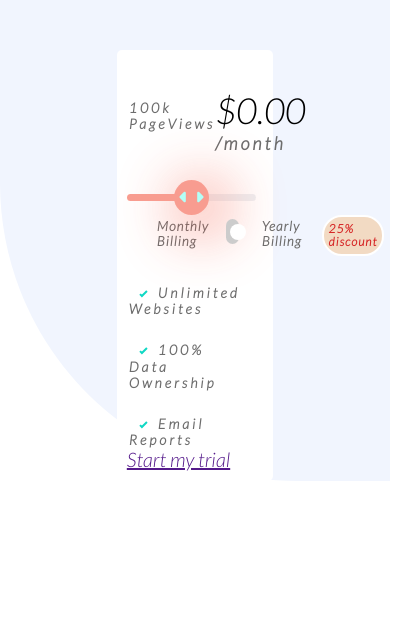
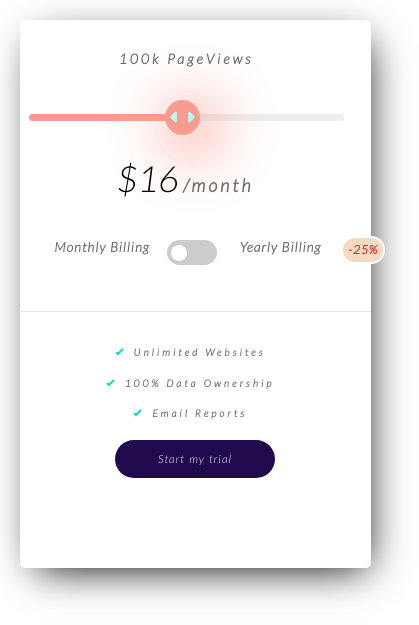
Before and after one commit to CodeMogule/Interactive-Pricing, a plain HTML site: page index.html in a window 390 px wide. Shown: the part 219-844 px from the top of the page, 419 px wide, since content can reach past the window. Drawn offline with Linux system fonts and the light colour scheme.

Commit message:
Interactive Price

```diff
--- /dev/null
+++ b/dist/CSS/responsive.css
@@ -0,0 +1,128 @@
+@media only screen and (max-width:1200px){
+    .billing{
+        padding:5px ;
+        padding-left: 40px;
+        padding-top: 40px;
+    }
+
+    .trial a{
+        padding: 10px;
+        font-size: 80%;
+    }
+
+    .small-text{
+        display:none ;
+    }
+}
+
+@media only screen and (max-width:1024px){
+    .billing{
+        width: 100vw;
+        padding: 1%;
+        padding-top: 40px;
+    }
+
+    .trial button{
+        padding: 7px;
+        font-size: 70%;
+        width: 37%;
+    }
+}
+
+@media only screen and (max-width:768px){
+    .background-body{
+      transform: translateY(-30px);
+      width: 50%;
+    }
+    .month{
+        display: block;
+       text-align: center;
+    }
+    .month small{
+        position: relative;
+        bottom: 25px;
+    }
+    .range-slider{
+        transform: translateY(-50px);
+    }
+    .price{
+        transform: translateY(75px);
+    }
+    .billing{
+        margin-top: 25px;
+        padding-left: 25px;
+    }
+    .large-text{
+        display: none;
+    }
+    .small-text{
+        display: block;
+    }
+    .promises{
+        font-size: 90%;
+    }
+}
+
+@media only screen and (max-width:425px){
+    .background-body{
+        transform: translateY(-30px);
+        width: 90%;
+        height: 65vh;
+      }
+      .trial{
+          display: block;
+          text-align: center;
+          font-size: 80%;
+          margin: 50px;
+          padding: 1em;
+      margin: 0 -0.5rem
+      }
+
+      .promises li{
+          margin: -10px;
+      }
+
+      .trial button{
+          position: relative;
+          bottom: 30px;
+         padding: 4%;
+         width: 50%;
+      }
+}
+
+@media only screen and (max-width:376px){
+html{
+    background-size: 120vh;
+}
+.billing{
+    gap: 8px;
+    font-size: 70%;
+}
+.switch{
+ height: 23px;
+ width: 48px;
+ margin-left: 6px;
+}
+.trial button{
+    width: 100%;
+}
+}
+
+@media only screen and (max-width:321px){
+
+header h1{
+    font-size:80% ;
+    padding: 4%;
+}
+
+header h5{
+    padding: 21%;
+    transform: translateY(-50px);
+}
+
+
+.billing{
+    gap: 5px;
+    font-size: 70%;
+}
+}
--- a/dist/CSS/style.css
+++ b/dist/CSS/style.css
@@ -9,6 +9,7 @@ html{
     font-size: 20px;
     font-family: 'Lato', sans-serif;
     background-image: url(../IMGS/bg-pattern.svg) ;
+    height: 20vh;
     background-repeat: no-repeat;
     background-size: cover;
     overflow: hidden;
@@ -55,6 +56,7 @@ margin: auto;
 border-radius: 5px;
 margin-top: 50px;
 padding: 2%;
+box-shadow:6px 11px 39px -11px #000000
 }
 
 
@@ -110,10 +112,11 @@ margin-right:20px ;
     height: 7px;
     outline: none;
     border-radius: 5px;
-    background:linear-gradient(90deg, #f55c47 50%, #e1e5ea 50% );
+    background:linear-gradient(90deg, rgb(245, 92, 71) 50%, rgb(225, 229, 234) 50% );
     margin-top: 30px;
     opacity: 0.6;
 }
+
 
 .slider::-webkit-slider-thumb{
     -webkit-appearance: none;
@@ -141,6 +144,7 @@ margin-right:20px ;
      gap: 20px;
     padding-left: 22%;
     padding-top: 10%;
+    margin-bottom: 40px;
  }
 
  .billing h6{
@@ -161,7 +165,9 @@ margin-right:20px ;
     font-size: 60%;
 }
 
-
+.small-text{
+    display:none ;
+}
 
 
 
@@ -222,6 +228,40 @@ margin-right:20px ;
 
 
   /* TRIAL SECTION*/
+
+  .trial{
+      display: flex;
+      justify-content: space-between;
+      margin-top: 40px;
+      border-top: 1px solid  #e1e5ea;
+      padding: 1em;
+      margin: 0 -1.4rem
+  }
+
+  .trial button{
+      transform: translateY(60px);
+      text-decoration: none;
+      color: white;
+      background-color: #21094e;
+      border-radius: 20px;
+      padding: 10px;
+      margin-bottom: 100px;
+      width: 30%;
+      text-align: center;
+      font-size: 90% ;
+      letter-spacing: 1px;
+      word-spacing: 1px;
+      transition: 0.5s;
+      border: transparent;
+      cursor: pointer;
+  }
+
+  .trial button:hover{
+    background-color: #110527;
+    color: white
+  }
+
+
 .promises{
     list-style: none;
     margin-right: 20px;
--- a/index.html
+++ b/index.html
@@ -8,6 +8,7 @@
     <link rel="stylesheet" href="./Vendors/Css/7.1 Grid.css">
     <link rel="stylesheet" href="./dist/CSS/style.css">
     <link rel="preconnect" href="https://fonts.gstatic.com">
+    <link rel="stylesheet" href="./dist/CSS/responsive.css">
 <link href="https://fonts.googleapis.com/css2?family=Lato:ital,wght@1,300&family=Montserrat:ital,wght@1,600&display=swap" rel="stylesheet">
     <title>Pricing</title>
 </head>
@@ -23,13 +24,13 @@
         <small>100k PageViews</small>
         <ul>
             <div class="price">
-            <li>$0.00</li>
+            <li class="value">$0.00</li>
             <li>/month</li>
             </div>
         </ul>
         </div>
         <div class="range-slider">
-            <input type="range" min="0" max="100" value="50" class="slider">
+            <input type="range" min="1.00" max="32" value="16.00" class="slider">
         </div>
         <div class="billing">
             <h6>Monthly Billing</h6>
@@ -39,7 +40,8 @@
               </label>
               <h6>Yearly Billing</h6>
               <div class="discount">
-              <h6>25% discount</h6>
+              <h6 class="large-text">25% discount</h6>
+              <h6 class="small-text">-25%</h6>
               </div>
         </div>
         <div class="trial">
@@ -50,7 +52,7 @@
                     <li><img src="./dist/IMGS/icon-check.svg" alt="">Email Reports</li>
                 </div>
             </ul>
-            <a href="">Start my trial</a>
+            <button href="">Start my trial</button>
         </div>
         </div>
         </div>
--- a/src/JS/app.js
+++ b/src/JS/app.js
@@ -1,8 +1,13 @@
 const slider = document.querySelector('.slider')
-const custom = document.querySelector('.btn-custom')
-const progressBar = document.querySelector(".progress-bar")
+const value = document.querySelector('.value')
 
-slider.addEventListener('mousemove', function(){
-    let color = ':linear-gradient(90deg, #f55c47)' + '%,#e1e5ea' + '%)'
-    slider.style.background = color
-})
+
+value.textContent = `$${slider.value}`
+
+slider.oninput = function(){
+    value.textContent =  `$${this.value}`
+    let i = this.value*3
+    let counter = 0
+    let color = 'linear-gradient(90deg, rgb(245, 92, 71)' + i + '%,rgb(225, 229, 234)' + i + '%)'
+   slider.style.background = color
+}
```
